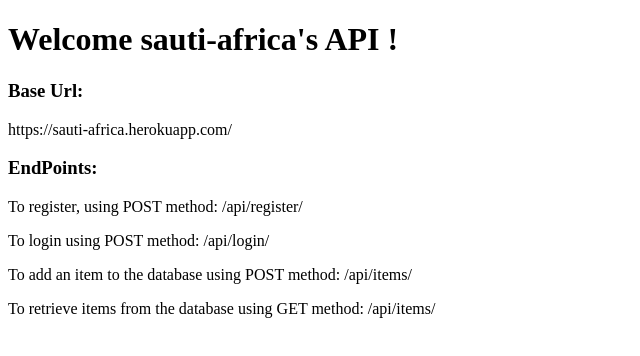
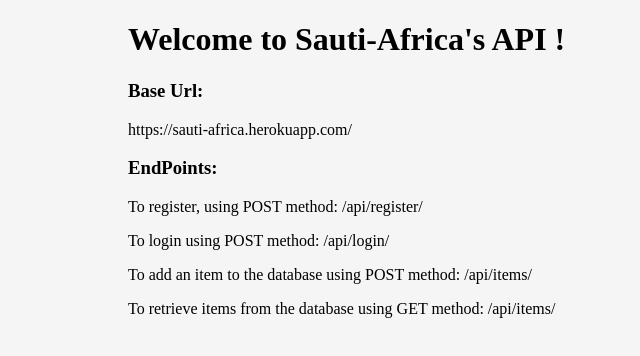
Before and after one commit to Build-Week-African-Marketplace-III/back-end, a website: page public/index.html in a window 1280 px wide. Shown: the whole page, without its empty margins (0-640 px from the left). Drawn offline with Linux system fonts and the light colour scheme.

Commit message:
added some style

```diff
--- a/public/index.html
+++ b/public/index.html
@@ -4,7 +4,7 @@
     <title>Sauti-Africa</title>
 </head>
 <body>
-<h1> Welcome sauti-africa's API ! </h1>
+<h1> Welcome to Sauti-Africa's API ! </h1>
 <h3>Base Url:</h3>
 
 <p>https://sauti-africa.herokuapp.com/ </p>
@@ -19,5 +19,14 @@
 
 <p>To retrieve items from the database using GET method: /api/items/</p>
 
+<style>
+    body{
+        width:80vw;
+        height: 80vh;
+        margin-left: 10vw;
+        background: whitesmoke;
+    }
+</style>
+
 </body>
 </html>
```
Also changed, not shown: index.js (+4 -4 lines), items/items-router.js (+5 -4 lines).
